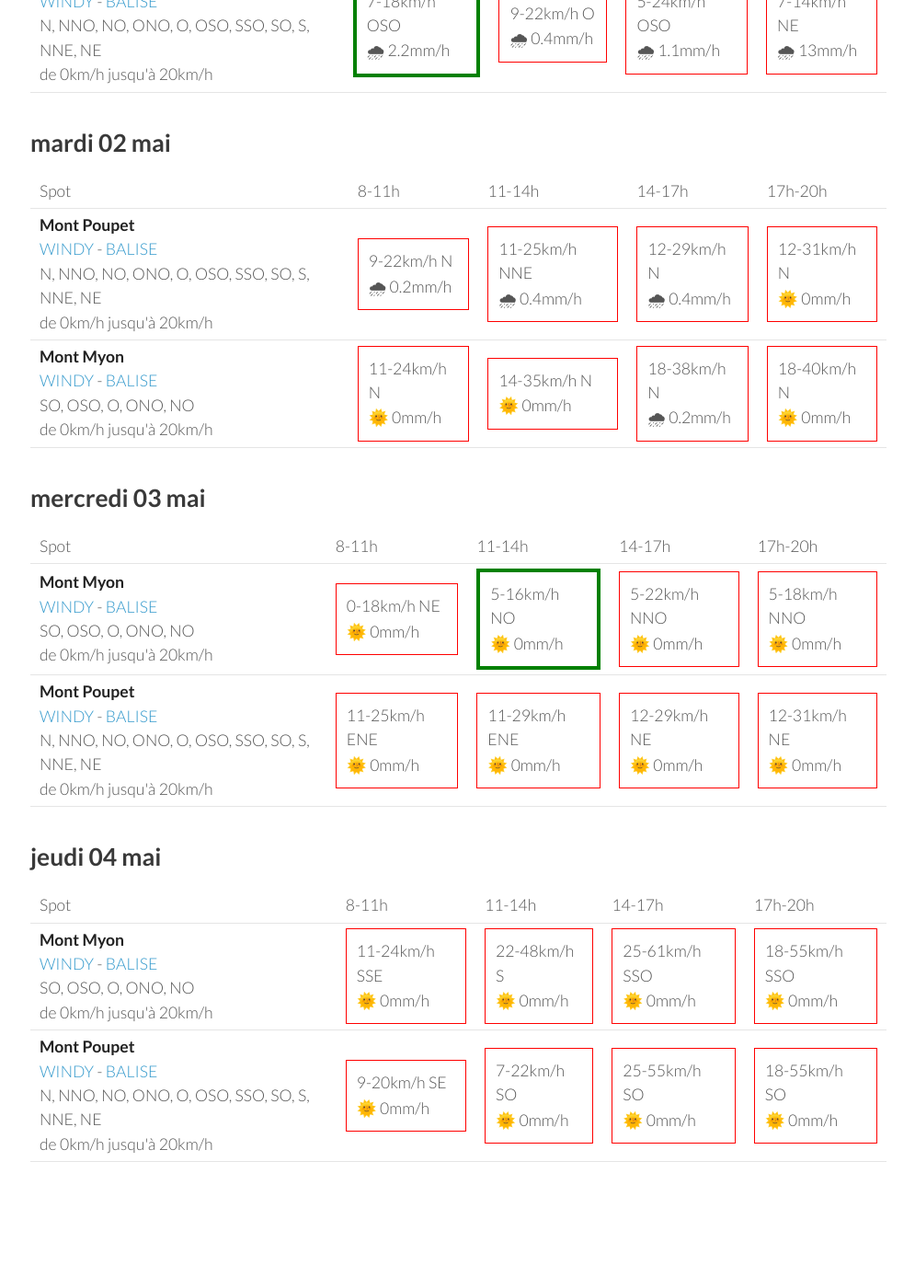
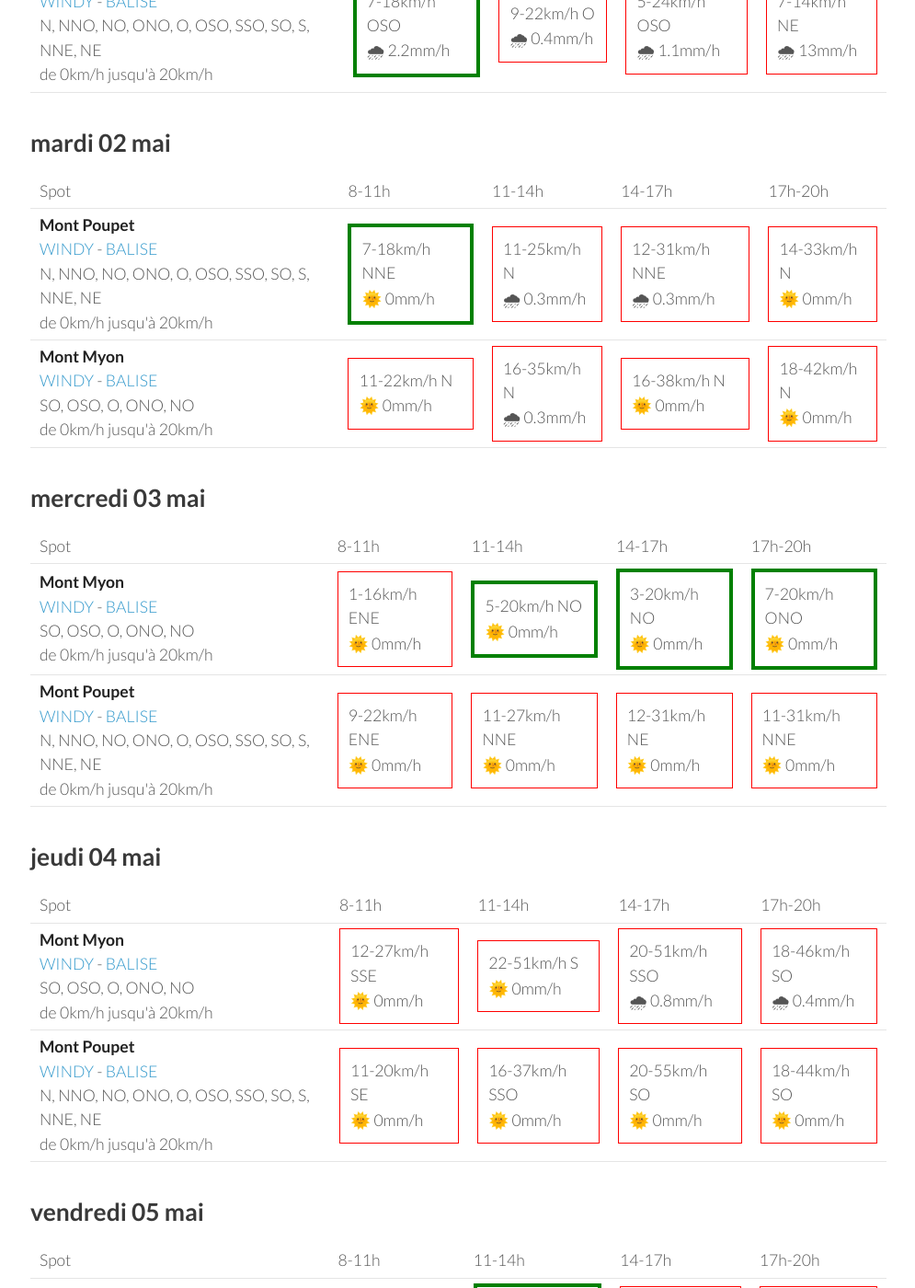
Before and after one commit to parapente-dans-le-nord/parapente-dans-le-nord.github.io, a Jekyll site: the page built from jura.markdown, in a window 1280 px wide and 1400 px high, scrolled down 921 px. Shown: the whole window at 92% size, without its empty margins (25-1020 px from the left). Built offline with Jekyll 4.4.1, drawn with Linux system fonts in a browser that asks for light colours; some of the changed text lies outside the part shown.

Commit message:
update index.markdown

```diff
--- a/jura.markdown
+++ b/jura.markdown
@@ -96,20 +96,20 @@ page mise à jour le dimanche 30 avril 06:20
 <tr>
         <td><strong>Mont Poupet</strong><br><a href="https://windy.com/46.970/5.876?46.541,5.876,8">WINDY</a> - <span class=""><a href="http://www.balisemeteo.com/balise.php?idBalise=92">BALISE</a> </span><br> <span class="vent-favorable">N, NNO, NO, ONO, O, OSO, SSO, SO, S, NNE, NE</span><br><span class="force-vent">de 0km/h jusqu'à 20km/h</span> </td>
 
-            <td><div class="not-flyable"><p>9-22km/h N</p><p>🌧 0.2mm/h</p></div></td>
-            <td><div class="not-flyable"><p>11-25km/h NNE</p><p>🌧 0.4mm/h</p></div></td>
-            <td><div class="not-flyable"><p>12-29km/h N</p><p>🌧 0.4mm/h</p></div></td>
-            <td><div class="not-flyable"><p>12-31km/h N</p><p>🌞 0mm/h</p></div></td>
+            <td><div class="flyable"><p>7-18km/h NNE</p><p>🌞 0mm/h</p></div></td>
+            <td><div class="not-flyable"><p>11-25km/h N</p><p>🌧 0.3mm/h</p></div></td>
+            <td><div class="not-flyable"><p>12-31km/h NNE</p><p>🌧 0.3mm/h</p></div></td>
+            <td><div class="not-flyable"><p>14-33km/h N</p><p>🌞 0mm/h</p></div></td>
 
 
     </tr>
 <tr>
         <td><strong>Mont Myon</strong><br><a href="https://windy.com/46.331/5.397?45.898,5.394,8,m:eWoagj8">WINDY</a> - <span class=""><a href="http://www.balisemeteo.com/balise.php?idBalise=70">BALISE</a> </span><br> <span class="vent-favorable">SO, OSO, O, ONO, NO</span><br><span class="force-vent">de 0km/h jusqu'à 20km/h</span> </td>
 
-            <td><div class="not-flyable"><p>11-24km/h N</p><p>🌞 0mm/h</p></div></td>
-            <td><div class="not-flyable"><p>14-35km/h N</p><p>🌞 0mm/h</p></div></td>
-            <td><div class="not-flyable"><p>18-38km/h N</p><p>🌧 0.2mm/h</p></div></td>
-            <td><div class="not-flyable"><p>18-40km/h N</p><p>🌞 0mm/h</p></div></td>
+            <td><div class="not-flyable"><p>11-22km/h N</p><p>🌞 0mm/h</p></div></td>
+            <td><div class="not-flyable"><p>16-35km/h N</p><p>🌧 0.3mm/h</p></div></td>
+            <td><div class="not-flyable"><p>16-38km/h N</p><p>🌞 0mm/h</p></div></td>
+            <td><div class="not-flyable"><p>18-42km/h N</p><p>🌞 0mm/h</p></div></td>
 
 
     </tr>
@@ -132,20 +132,20 @@ page mise à jour le dimanche 30 avril 06:20
 <tr>
         <td><strong>Mont Myon</strong><br><a href="https://windy.com/46.331/5.397?45.898,5.394,8,m:eWoagj8">WINDY</a> - <span class=""><a href="http://www.balisemeteo.com/balise.php?idBalise=70">BALISE</a> </span><br> <span class="vent-favorable">SO, OSO, O, ONO, NO</span><br><span class="force-vent">de 0km/h jusqu'à 20km/h</span> </td>
 
-            <td><div class="not-flyable"><p>0-18km/h NE</p><p>🌞 0mm/h</p></div></td>
-            <td><div class="flyable"><p>5-16km/h NO</p><p>🌞 0mm/h</p></div></td>
-            <td><div class="not-flyable"><p>5-22km/h NNO</p><p>🌞 0mm/h</p></div></td>
-            <td><div class="not-flyable"><p>5-18km/h NNO</p><p>🌞 0mm/h</p></div></td>
+            <td><div class="not-flyable"><p>1-16km/h ENE</p><p>🌞 0mm/h</p></div></td>
+            <td><div class="flyable"><p>5-20km/h NO</p><p>🌞 0mm/h</p></div></td>
+            <td><div class="flyable"><p>3-20km/h NO</p><p>🌞 0mm/h</p></div></td>
+            <td><div class="flyable"><p>7-20km/h ONO</p><p>🌞 0mm/h</p></div></td>
 
 
     </tr>
 <tr>
         <td><strong>Mont Poupet</strong><br><a href="https://windy.com/46.970/5.876?46.541,5.876,8">WINDY</a> - <span class=""><a href="http://www.balisemeteo.com/balise.php?idBalise=92">BALISE</a> </span><br> <span class="vent-favorable">N, NNO, NO, ONO, O, OSO, SSO, SO, S, NNE, NE</span><br><span class="force-vent">de 0km/h jusqu'à 20km/h</span> </td>
 
-            <td><div class="not-flyable"><p>11-25km/h ENE</p><p>🌞 0mm/h</p></div></td>
-            <td><div class="not-flyable"><p>11-29km/h ENE</p><p>🌞 0mm/h</p></div></td>
-            <td><div class="not-flyable"><p>12-29km/h NE</p><p>🌞 0mm/h</p></div></td>
+            <td><div class="not-flyable"><p>9-22km/h ENE</p><p>🌞 0mm/h</p></div></td>
+            <td><div class="not-flyable"><p>11-27km/h NNE</p><p>🌞 0mm/h</p></div></td>
             <td><div class="not-flyable"><p>12-31km/h NE</p><p>🌞 0mm/h</p></div></td>
+            <td><div class="not-flyable"><p>11-31km/h NNE</p><p>🌞 0mm/h</p></div></td>
 
 
     </tr>
@@ -168,20 +168,20 @@ page mise à jour le dimanche 30 avril 06:20
 <tr>
         <td><strong>Mont Myon</strong><br><a href="https://windy.com/46.331/5.397?45.898,5.394,8,m:eWoagj8">WINDY</a> - <span class=""><a href="http://www.balisemeteo.com/balise.php?idBalise=70">BALISE</a> </span><br> <span class="vent-favorable">SO, OSO, O, ONO, NO</span><br><span class="force-vent">de 0km/h jusqu'à 20km/h</span> </td>
 
-            <td><div class="not-flyable"><p>11-24km/h SSE</p><p>🌞 0mm/h</p></div></td>
-            <td><div class="not-flyable"><p>22-48km/h S</p><p>🌞 0mm/h</p></div></td>
-            <td><div class="not-flyable"><p>25-61km/h SSO</p><p>🌞 0mm/h</p></div></td>
-            <td><div class="not-flyable"><p>18-55km/h SSO</p><p>🌞 0mm/h</p></div></td>
+            <td><div class="not-flyable"><p>12-27km/h SSE</p><p>🌞 0mm/h</p></div></td>
+            <td><div class="not-flyable"><p>22-51km/h S</p><p>🌞 0mm/h</p></div></td>
+            <td><div class="not-flyable"><p>20-51km/h SSO</p><p>🌧 0.8mm/h</p></div></td>
+            <td><div class="not-flyable"><p>18-46km/h SO</p><p>🌧 0.4mm/h</p></div></td>
 
 
     </tr>
 <tr>
         <td><strong>Mont Poupet</strong><br><a href="https://windy.com/46.970/5.876?46.541,5.876,8">WINDY</a> - <span class=""><a href="http://www.balisemeteo.com/balise.php?idBalise=92">BALISE</a> </span><br> <span class="vent-favorable">N, NNO, NO, ONO, O, OSO, SSO, SO, S, NNE, NE</span><br><span class="force-vent">de 0km/h jusqu'à 20km/h</span> </td>
 
-            <td><div class="not-flyable"><p>9-20km/h SE</p><p>🌞 0mm/h</p></div></td>
-            <td><div class="not-flyable"><p>7-22km/h SO</p><p>🌞 0mm/h</p></div></td>
-            <td><div class="not-flyable"><p>25-55km/h SO</p><p>🌞 0mm/h</p></div></td>
-            <td><div class="not-flyable"><p>18-55km/h SO</p><p>🌞 0mm/h</p></div></td>
+            <td><div class="not-flyable"><p>11-20km/h SE</p><p>🌞 0mm/h</p></div></td>
+            <td><div class="not-flyable"><p>16-37km/h SSO</p><p>🌞 0mm/h</p></div></td>
+            <td><div class="not-flyable"><p>20-55km/h SO</p><p>🌞 0mm/h</p></div></td>
+            <td><div class="not-flyable"><p>18-44km/h SO</p><p>🌞 0mm/h</p></div></td>
 
 
     </tr>
@@ -189,3 +189,39 @@ page mise à jour le dimanche 30 avril 06:20
 </tbody>
 </table>
 {:/}
+## vendredi 05 mai
+
+{::nomarkdown}
+<table>
+  <tbody>
+    <tr>
+      <td>Spot</td>
+      <td>8-11h</td>
+      <td>11-14h</td>
+      <td>14-17h</td>
+      <td>17h-20h</td>
+    </tr>
+<tr>
+        <td><strong>Mont Myon</strong><br><a href="https://windy.com/46.331/5.397?45.898,5.394,8,m:eWoagj8">WINDY</a> - <span class=""><a href="http://www.balisemeteo.com/balise.php?idBalise=70">BALISE</a> </span><br> <span class="vent-favorable">SO, OSO, O, ONO, NO</span><br><span class="force-vent">de 0km/h jusqu'à 20km/h</span> </td>
+
+            <td><div class="not-flyable"><p>0-7km/h N</p><p>🌞 0mm/h</p></div></td>
+            <td><div class="flyable"><p>7-20km/h ONO</p><p>🌧 0.3mm/h</p></div></td>
+            <td><div class="not-flyable"><p>5-24km/h ONO</p><p>🌞 0mm/h</p></div></td>
+            <td><div class="not-flyable"><p>5-24km/h OSO</p><p>🌞 0mm/h</p></div></td>
+
+
+    </tr>
+<tr>
+        <td><strong>Mont Poupet</strong><br><a href="https://windy.com/46.970/5.876?46.541,5.876,8">WINDY</a> - <span class=""><a href="http://www.balisemeteo.com/balise.php?idBalise=92">BALISE</a> </span><br> <span class="vent-favorable">N, NNO, NO, ONO, O, OSO, SSO, SO, S, NNE, NE</span><br><span class="force-vent">de 0km/h jusqu'à 20km/h</span> </td>
+
+            <td><div class="not-flyable"><p>12-25km/h SO</p><p>🌧 0.2mm/h</p></div></td>
+            <td><div class="not-flyable"><p>12-29km/h OSO</p><p>🌧 0.4mm/h</p></div></td>
+            <td><div class="not-flyable"><p>11-31km/h SO</p><p>🌞 0mm/h</p></div></td>
+            <td><div class="not-flyable"><p>14-37km/h SO</p><p>🌞 0mm/h</p></div></td>
+
+
+    </tr>
+
+</tbody>
+</table>
+{:/}
```
Also changed, not shown: other parts of jura.markdown (+1 -1 lines).
